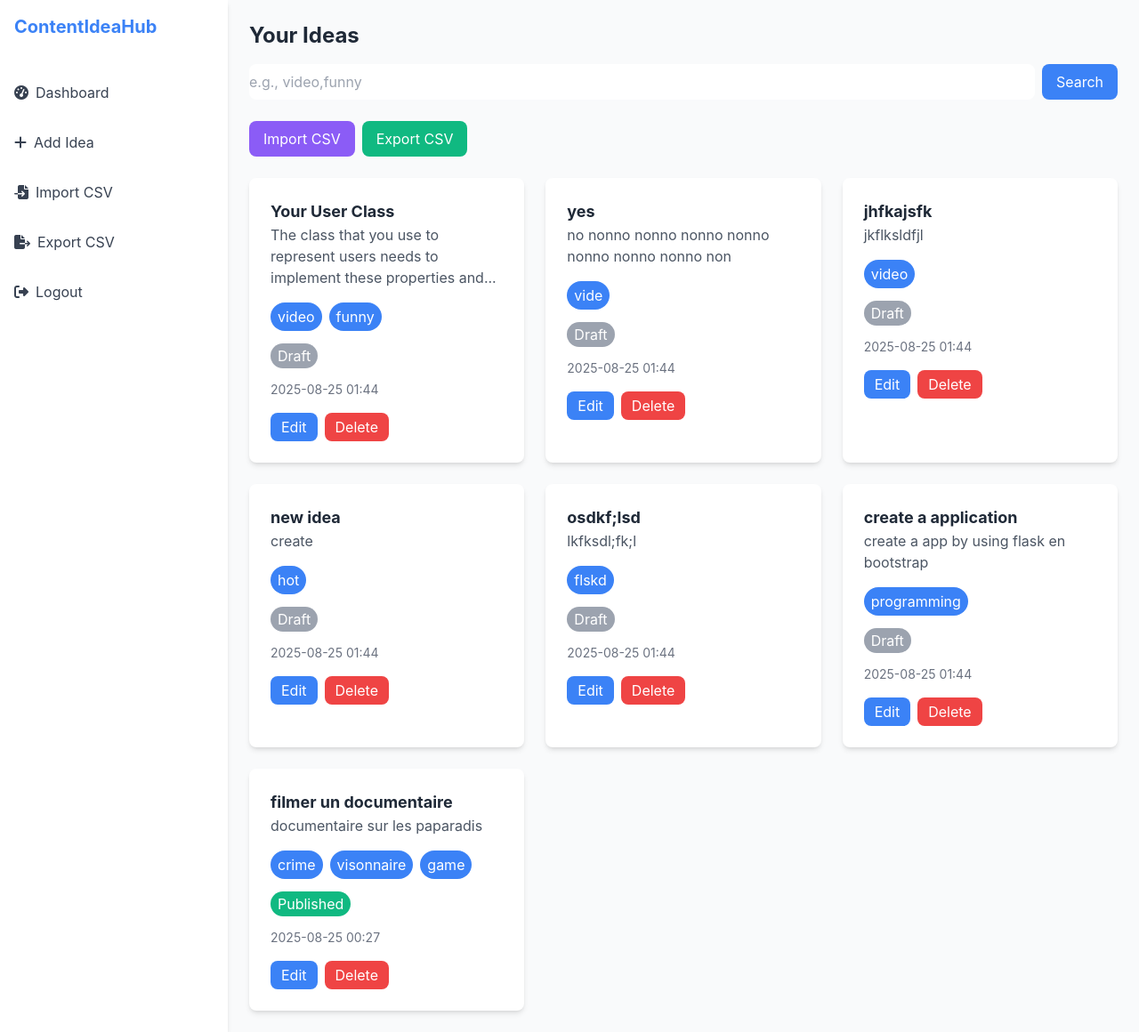
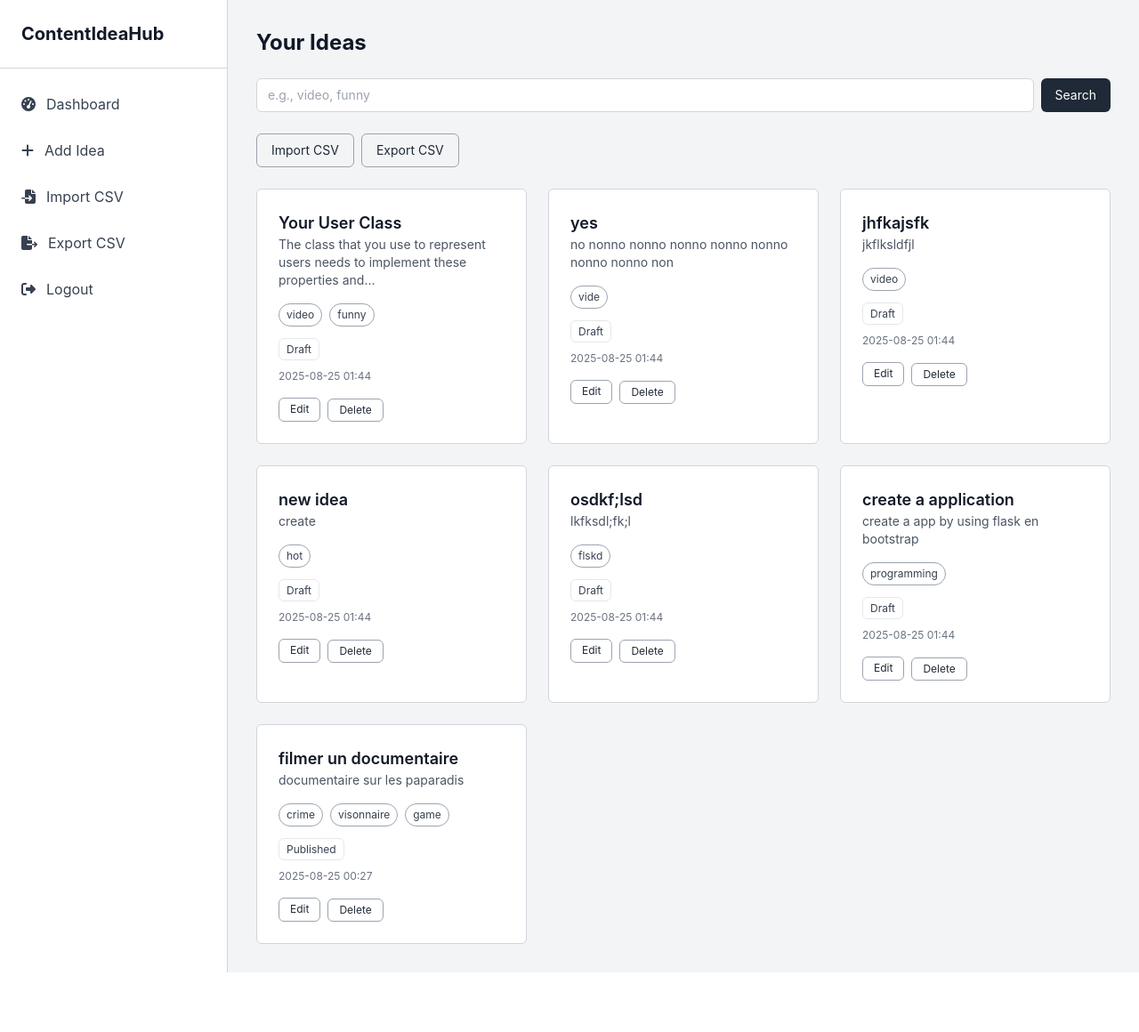
Before and after one commit to iba200/content-idea-hub, a Flask app: page / in a window 1280 px wide. Shown: the whole page at 89% size. After the commit the page ends 1093 px from the top, so only its background shows below. Run offline with Flask 3, Linux system fonts and the light colour scheme; a user stored in the database is signed in; data comes from the database, SQL or seed files in the repository; some libraries are stand-ins or nearby versions.

Commit message:
style minimalise

```diff
--- a/app/static/css/output.css
+++ b/app/static/css/output.css
@@ -574,8 +598,8 @@ video {
   margin-right: 0.5rem;
 }
 
-.mt-1 {
-  margin-top: 0.25rem;
+.mr-3 {
+  margin-right: 0.75rem;
 }
 
 .mt-4 {
@@ -618,6 +642,10 @@ video {
   grid-template-columns: repeat(1, minmax(0, 1fr));
 }
 
+.flex-col {
+  flex-direction: column;
+}
+
 .flex-wrap {
   flex-wrap: wrap;
 }
@@ -644,6 +672,12 @@ video {
   margin-left: calc(0.5rem * calc(1 - var(--tw-space-x-reverse)));
 }
 
+.space-y-1 > :not([hidden]) ~ :not([hidden]) {
+  --tw-space-y-reverse: 0;
+  margin-top: calc(0.25rem * calc(1 - var(--tw-space-y-reverse)));
+  margin-bottom: calc(0.25rem * var(--tw-space-y-reverse));
+}
+
 .space-y-4 > :not([hidden]) ~ :not([hidden]) {
   --tw-space-y-reverse: 0;
   margin-top: calc(1rem * calc(1 - var(--tw-space-y-reverse)));
@@ -656,12 +690,12 @@ video {
   white-space: nowrap;
 }
 
+.rounded {
+  border-radius: 0.25rem;
+}
+
 .rounded-full {
   border-radius: 9999px;
-}
-
-.rounded-lg {
-  border-radius: 0.5rem;
 }
 
 .rounded-md {
@@ -672,63 +706,61 @@ video {
   border-width: 1px;
 }
 
+.border-b {
+  border-bottom-width: 1px;
+}
+
+.border-l-4 {
+  border-left-width: 4px;
+}
+
+.border-r {
+  border-right-width: 1px;
+}
+
 .border-gray-300 {
   --tw-border-opacity: 1;
   border-color: rgb(209 213 219 / var(--tw-border-opacity, 1));
 }
 
-.bg-blue-600 {
-  --tw-bg-opacity: 1;
-  background-color: rgb(37 99 235 / var(--tw-bg-opacity, 1));
+.border-gray-400 {
+  --tw-border-opacity: 1;
+  border-color: rgb(156 163 175 / var(--tw-border-opacity, 1));
 }
 
-.bg-danger-red {
-  --tw-bg-opacity: 1;
-  background-color: rgb(239 68 68 / var(--tw-bg-opacity, 1));
+.border-green-500 {
+  --tw-border-opacity: 1;
+  border-color: rgb(34 197 94 / var(--tw-border-opacity, 1));
 }
 
-.bg-gray-400 {
-  --tw-bg-opacity: 1;
-  background-color: rgb(156 163 175 / var(--tw-bg-opacity, 1));
+.border-red-500 {
+  --tw-border-opacity: 1;
+  border-color: rgb(239 68 68 / var(--tw-border-opacity, 1));
 }
 
-.bg-gray-500 {
+.bg-gray-100 {
   --tw-bg-opacity: 1;
-  background-color: rgb(107 114 128 / var(--tw-bg-opacity, 1));
+  background-color: rgb(243 244 246 / var(--tw-bg-opacity, 1));
 }
 
-.bg-light-gray {
+.bg-gray-800 {
   --tw-bg-opacity: 1;
-  background-color: rgb(249 250 251 / var(--tw-bg-opacity, 1));
+  background-color: rgb(31 41 55 / var(--tw-bg-opacity, 1));
 }
 
-.bg-soft-blue {
+.bg-green-50 {
   --tw-bg-opacity: 1;
-  background-color: rgb(59 130 246 / var(--tw-bg-opacity, 1));
+  background-color: rgb(240 253 244 / var(--tw-bg-opacity, 1));
 }
 
-.bg-soft-green {
+.bg-red-50 {
   --tw-bg-opacity: 1;
-  background-color: rgb(16 185 129 / var(--tw-bg-opacity, 1));
-}
-
-.bg-soft-purple {
-  --tw-bg-opacity: 1;
-  background-color: rgb(139 92 246 / var(--tw-bg-opacity, 1));
+  background-color: rgb(254 242 242 / var(--tw-bg-opacity, 1));
 }
 
 .bg-white {
   --tw-bg-opacity: 1;
   background-color: rgb(255 255 255 / var(--tw-bg-opacity, 1));
-}
-
-.bg-yellow-400 {
-  --tw-bg-opacity: 1;
-  background-color: rgb(250 204 21 / var(--tw-bg-opacity, 1));
-}
-
-.p-2 {
-  padding: 0.5rem;
 }
 
 .p-4 {
@@ -737,6 +769,10 @@ video {
 
 .p-6 {
   padding: 1.5rem;
+}
+
+.p-8 {
+  padding: 2rem;
 }
 
 .px-2 {
@@ -754,6 +790,11 @@ video {
   padding-right: 1rem;
 }
 
+.px-6 {
+  padding-left: 1.5rem;
+  padding-right: 1.5rem;
+}
+
 .py-1 {
   padding-top: 0.25rem;
   padding-bottom: 0.25rem;
@@ -762,6 +803,15 @@ video {
 .py-2 {
   padding-top: 0.5rem;
   padding-bottom: 0.5rem;
+}
+
+.py-3 {
+  padding-top: 0.75rem;
+  padding-bottom: 0.75rem;
+}
+
+.pt-4 {
+  padding-top: 1rem;
 }
 
 .font-sans {
@@ -786,6 +836,11 @@ video {
 .text-xl {
   font-size: 1.25rem;
   line-height: 1.75rem;
+}
+
+.text-xs {
+  font-size: 0.75rem;
+  line-height: 1rem;
 }
 
 .font-bold {
@@ -820,9 +875,19 @@ video {
   color: rgb(31 41 55 / var(--tw-text-opacity, 1));
 }
 
-.text-soft-blue {
+.text-gray-900 {
   --tw-text-opacity: 1;
-  color: rgb(59 130 246 / var(--tw-text-opacity, 1));
+  color: rgb(17 24 39 / var(--tw-text-opacity, 1));
+}
+
+.text-green-800 {
+  --tw-text-opacity: 1;
+  color: rgb(22 101 52 / var(--tw-text-opacity, 1));
+}
+
+.text-red-800 {
+  --tw-text-opacity: 1;
+  color: rgb(153 27 27 / var(--tw-text-opacity, 1));
 }
 
 .text-white {
@@ -892,35 +916,20 @@ video {
   outline-offset: 2px;
 }
 
-.focus\:ring:focus {
+.focus\:ring-1:focus {
   --tw-ring-offset-shadow: var(--tw-ring-inset) 0 0 0 var(--tw-ring-offset-width) var(--tw-ring-offset-color);
-  --tw-ring-shadow: var(--tw-ring-inset) 0 0 0 calc(3px + var(--tw-ring-offset-width)) var(--tw-ring-color);
+  --tw-ring-shadow: var(--tw-ring-inset) 0 0 0 calc(1px + var(--tw-ring-offset-width)) var(--tw-ring-color);
   box-shadow: var(--tw-ring-offset-shadow), var(--tw-ring-shadow), var(--tw-shadow, 0 0 #0000);
 }
 
-.focus\:ring-2:focus {
-  --tw-ring-offset-shadow: var(--tw-ring-inset) 0 0 0 var(--tw-ring-offset-width) var(--tw-ring-offset-color);
-  --tw-ring-shadow: var(--tw-ring-inset) 0 0 0 calc(2px + var(--tw-ring-offset-width)) var(--tw-ring-color);
-  box-shadow: var(--tw-ring-offset-shadow), var(--tw-ring-shadow), var(--tw-shadow, 0 0 #0000);
-}
-
-.focus\:ring-blue-500:focus {
+.focus\:ring-gray-500:focus {
   --tw-ring-opacity: 1;
-  --tw-ring-color: rgb(59 130 246 / var(--tw-ring-opacity, 1));
-}
-
-.focus\:ring-soft-blue:focus {
-  --tw-ring-opacity: 1;
-  --tw-ring-color: rgb(59 130 246 / var(--tw-ring-opacity, 1));
-}
-
-.focus\:ring-opacity-50:focus {
-  --tw-ring-opacity: 0.5;
+  --tw-ring-color: rgb(107 114 128 / var(--tw-ring-opacity, 1));
 }
 
 @media (min-width: 768px) {
-  .md\:block {
-    display: block;
+  .md\:flex {
+    display: flex;
   }
 
   .md\:hidden {
--- a/app/templates/base.html
+++ b/app/templates/base.html
@@ -2,86 +2,89 @@
 <html lang="en">
 
 <head>
-    <meta charset="UTF-8">
-    <meta name="viewport" content="width=device-width, initial-scale=1.0">
+    <meta charset="UTF-8" />
+    <meta name="viewport" content="width=device-width, initial-scale=1.0" />
     <title>{% block title %}{% endblock %}</title>
-    <link href="{{ url_for('static', filename='css/output.css') }}" rel="stylesheet">
+    <link href="{{ url_for('static', filename='css/output.css') }}" rel="stylesheet" />
     <script src="https://kit.fontawesome.com/aee6406d64.js" crossorigin="anonymous"></script>
 </head>
 
-<body class="bg-light-gray font-sans">
+<body class="bg-gray-100 font-sans text-gray-900">
     <div class="flex min-h-screen">
+
         <!-- Sidebar -->
-        <aside class="w-64 bg-white shadow-md hidden md:block">
-            <div class="p-4">
-                <h2 class="text-xl font-bold text-soft-blue">ContentIdeaHub</h2>
+        <aside class="hidden md:flex w-64 flex-col bg-white border-r border-gray-300">
+            <div class="p-6 border-b border-gray-300">
+                <h2 class="text-xl font-bold">ContentIdeaHub</h2>
             </div>
-            <nav class="mt-4">
+            <nav class="flex-1 mt-4 space-y-1">
                 <a href="{{ url_for('main.index') }}"
-                    class="flex items-center p-4 text-gray-700 hover:bg-soft-blue hover:text-white">
-                    <i class="fas fa-tachometer-alt mr-2"></i> Dashboard
+                    class="flex items-center px-6 py-3 text-gray-700 hover:bg-gray-200">
+                    <i class="fas fa-tachometer-alt mr-3"></i> Dashboard
                 </a>
                 <a href="{{ url_for('main.new_idea') }}"
-                    class="flex items-center p-4 text-gray-700 hover:bg-soft-blue hover:text-white">
-                    <i class="fas fa-plus mr-2"></i> Add Idea
+                    class="flex items-center px-6 py-3 text-gray-700 hover:bg-gray-200">
+                    <i class="fas fa-plus mr-3"></i> Add Idea
                 </a>
-                <!-- main.import_ideas -->
                 <a href="{{ url_for('main.import_ideas') }}"
-                    class="flex items-center p-4 text-gray-700 hover:bg-soft-blue hover:text-white">
-                    <i class="fas fa-file-import mr-2"></i> Import CSV
+                    class="flex items-center px-6 py-3 text-gray-700 hover:bg-gray-200">
+                    <i class="fas fa-file-import mr-3"></i> Import CSV
                 </a>
                 <a href="{{ url_for('main.export_ideas') }}"
-                    class="flex items-center p-4 text-gray-700 hover:bg-soft-blue hover:text-white">
-                    <i class="fas fa-file-export mr-2"></i> Export CSV
+                    class="flex items-center px-6 py-3 text-gray-700 hover:bg-gray-200">
+                    <i class="fas fa-file-export mr-3"></i> Export CSV
                 </a>
                 <a href="{{ url_for('main.logout') }}"
-                    class="flex items-center p-4 text-gray-700 hover:bg-soft-blue hover:text-white">
-                    <i class="fas fa-sign-out-alt mr-2"></i> Logout
+                    class="flex items-center px-6 py-3 text-gray-700 hover:bg-gray-200">
+                    <i class="fas fa-sign-out-alt mr-3"></i> Logout
                 </a>
             </nav>
         </aside>
-        <!-- Mobile Menu -->
-        <div class="md:hidden">
-            <nav class="bg-white shadow-md p-4">
-                <div class="flex justify-between items-center">
-                    <h2 class="text-xl font-bold text-soft-blue">ContentIdeaHub</h2>
+
+        <!-- Mobile Navbar -->
+        <div class="md:hidden w-full bg-white border-b border-gray-300 p-4 flex justify-between items-center">
+            <h2 class="text-lg font-bold">ContentIdeaHub</h2>
             <button id="menu-toggle" class="text-gray-700">
                 <i class="fas fa-bars"></i>
             </button>
         </div>
-                <div id="mobile-menu" class="hidden mt-4">
+        <div id="mobile-menu"
+            class="hidden absolute top-16 left-0 right-0 bg-white border border-gray-300 rounded-md shadow-md z-20 p-4 md:hidden">
             <a href="{{ url_for('main.index') }}"
-                        class="block p-2 text-gray-700 hover:bg-soft-blue hover:text-white">Dashboard</a>
-                    <a href="{{ url_for('main.new_idea') }}"
-                        class="block p-2 text-gray-700 hover:bg-soft-blue hover:text-white">Add Idea</a>
-                    <a href=""
-                        class="block p-2 text-gray-700 hover:bg-soft-blue hover:text-white">Import CSV</a>
-                    <a href=""
-                        class="block p-2 text-gray-700 hover:bg-soft-blue hover:text-white">Export CSV</a>
+                class="block py-2 px-4 text-gray-700 hover:bg-gray-200 rounded">Dashboard</a>
+            <a href="{{ url_for('main.new_idea') }}" class="block py-2 px-4 text-gray-700 hover:bg-gray-200 rounded">Add
+                Idea</a>
+            <a href="{{ url_for('main.import_ideas') }}"
+                class="block py-2 px-4 text-gray-700 hover:bg-gray-200 rounded">Import CSV</a>
+            <a href="{{ url_for('main.export_ideas') }}"
+                class="block py-2 px-4 text-gray-700 hover:bg-gray-200 rounded">Export CSV</a>
             <a href="{{ url_for('main.logout') }}"
-                        class="block p-2 text-gray-700 hover:bg-soft-blue hover:text-white">Logout</a>
+                class="block py-2 px-4 text-gray-700 hover:bg-gray-200 rounded">Logout</a>
         </div>
-            </nav>
-        </div>
+
         <!-- Main Content -->
-        <main class="flex-1 p-6">
+        <main class="flex-1 p-8">
             {% with messages = get_flashed_messages(with_categories=true) %}
             {% if messages %}
             {% for category, message in messages %}
-            <div
-                class="bg-{{ 'soft-green' if category == 'success' else 'danger-red' }} text-white p-4 rounded-lg mb-4 flex items-center">
-                <i class="fas {{ 'fa-check-circle' if category == 'success' else 'fa-exclamation-circle' }} mr-2"></i>
+            <div class="flex items-center p-4 mb-4 border-l-4
+          {% if category == 'success' %} border-green-500 bg-green-50 text-green-800
+          {% else %} border-red-500 bg-red-50 text-red-800 {% endif %}">
+                <i
+                    class="fas {% if category == 'success' %} fa-check-circle {% else %} fa-exclamation-circle {% endif %} mr-2"></i>
                 {{ message }}
             </div>
             {% endfor %}
             {% endif %}
             {% endwith %}
+
             {% block content %}{% endblock %}
         </main>
     </div>
+
     <script>
-        document.getElementById('menu-toggle').addEventListener('click', () => {
-            document.getElementById('mobile-menu').classList.toggle('hidden');
+        document.getElementById("menu-toggle").addEventListener("click", () => {
+            document.getElementById("mobile-menu").classList.toggle("hidden");
         });
     </script>
 </body>
--- a/app/templates/index.html
+++ b/app/templates/index.html
@@ -1,46 +1,64 @@
 {% extends 'base.html' %}
 {% block title %}Dashboard{% endblock %}
 {% block content %}
-<h2 class="text-2xl font-bold text-gray-800 mb-4">Your Ideas</h2>
+
+<h2 class="text-2xl font-bold text-gray-900 mb-6">Your Ideas</h2>
+
+<!-- Tag Filter -->
 <form method="POST" class="mb-6">
     {{ form.hidden_tag() }}
     <div class="flex space-x-2">
-        {{ form.tags(class="form-control rounded-lg border-gray-300 focus:border-soft-blue focus:ring-soft-blue w-full",
-        placeholder="e.g., video,funny") }}
-        {{ form.submit(class="bg-soft-blue text-white px-4 py-2 rounded-lg hover:bg-blue-700") }}
+        {{ form.tags(class="w-full rounded-md border border-gray-300 px-3 py-2 text-sm focus:outline-none focus:ring-1
+        focus:ring-gray-500",
+        placeholder="e.g., video, funny") }}
+        {{ form.submit(class="bg-gray-800 text-white px-4 py-2 rounded-md hover:bg-gray-900 text-sm") }}
     </div>
 </form>
+
+<!-- Import / Export Buttons -->
 <div class="flex space-x-2 mb-6">
     <a href="{{ url_for('main.import_ideas') }}"
-        class="bg-soft-purple text-white px-4 py-2 rounded-lg hover:bg-purple-700">Import CSV</a>
+        class="px-4 py-2 border border-gray-400 rounded-md text-sm text-gray-800 hover:bg-gray-200">Import CSV</a>
     <a href="{{ url_for('main.export_ideas') }}"
-        class="bg-soft-green text-white px-4 py-2 rounded-lg hover:bg-green-700">Export CSV</a>
+        class="px-4 py-2 border border-gray-400 rounded-md text-sm text-gray-800 hover:bg-gray-200">Export CSV</a>
 </div>
+
+<!-- Ideas Grid -->
 <div class="grid grid-cols-1 md:grid-cols-2 lg:grid-cols-3 gap-6">
     {% for idea in ideas %}
-    <div class="bg-white p-6 rounded-lg shadow-md">
-        <h3 class="text-lg font-bold text-gray-800">{{ idea.title }}</h3>
-        <p class="text-gray-600 mb-4">{{ idea.description | truncate(100) }}</p>
-        <div class="flex flex-wrap gap-2 mb-4">
+    <div class="bg-white border border-gray-300 p-6 rounded-md">
+        <h3 class="text-lg font-semibold text-gray-900">{{ idea.title }}</h3>
+        <p class="text-gray-600 text-sm mb-4">{{ idea.description | truncate(100) }}</p>
+
+        <!-- Tags -->
+        <div class="flex flex-wrap gap-2 mb-3">
             {% for tag in idea.tags.split(',') %}
-            <span class="badge bg-soft-blue text-white px-2 py-1 rounded-full">{{ tag }}</span>
+            <span class="px-2 py-1 border border-gray-400 text-xs rounded-full text-gray-700">{{ tag }}</span>
             {% endfor %}
         </div>
-        <div class="mb-4">
-            <span
-                class="badge {{ 'bg-soft-green' if idea.status == 'Published' else 'bg-yellow-400' if idea.status == 'To Film' else 'bg-gray-400' }} text-white px-2 py-1 rounded-full">{{
-                idea.status }}</span>
+
+        <!-- Status -->
+        <div class="mb-3">
+            <span class="px-2 py-1 border text-xs rounded-md text-gray-700">
+                {{ idea.status }}
+            </span>
         </div>
-        <p class="text-sm text-gray-500">{{ idea.timestamp.strftime('%Y-%m-%d %H:%M') }}</p>
+
+        <!-- Timestamp -->
+        <p class="text-xs text-gray-500">{{ idea.timestamp.strftime('%Y-%m-%d %H:%M') }}</p>
+
+        <!-- Actions -->
         <div class="flex space-x-2 mt-4">
             <a href="{{ url_for('main.edit_idea', id=idea.id) }}"
-                class="bg-soft-blue text-white px-3 py-1 rounded-lg hover:bg-blue-700">Edit</a>
+                class="px-3 py-1 border border-gray-400 text-xs rounded-md text-gray-800 hover:bg-gray-200">Edit</a>
             <form method="POST" action="{{ url_for('main.delete_idea', id=idea.id) }}">
-                <button type="submit" class="bg-danger-red text-white px-3 py-1 rounded-lg hover:bg-red-700"
+                <button type="submit"
+                    class="px-3 py-1 border border-gray-400 text-xs rounded-md text-gray-800 hover:bg-gray-200"
                     onclick="return confirm('Are you sure?');">Delete</button>
             </form>
         </div>
     </div>
     {% endfor %}
 </div>
+
 {% endblock %}
```
Also changed, not shown: other parts of app/static/css/output.css (+29 -46 lines), app/templates/idea_form.html (+45 -9 lines), app/templates/import.html (+17 -6 lines), app/templates/login.html (+22 -8 lines), app/templates/register.html (+22 -13 lines). Lines whose indentation alone changed are shown as unchanged.
